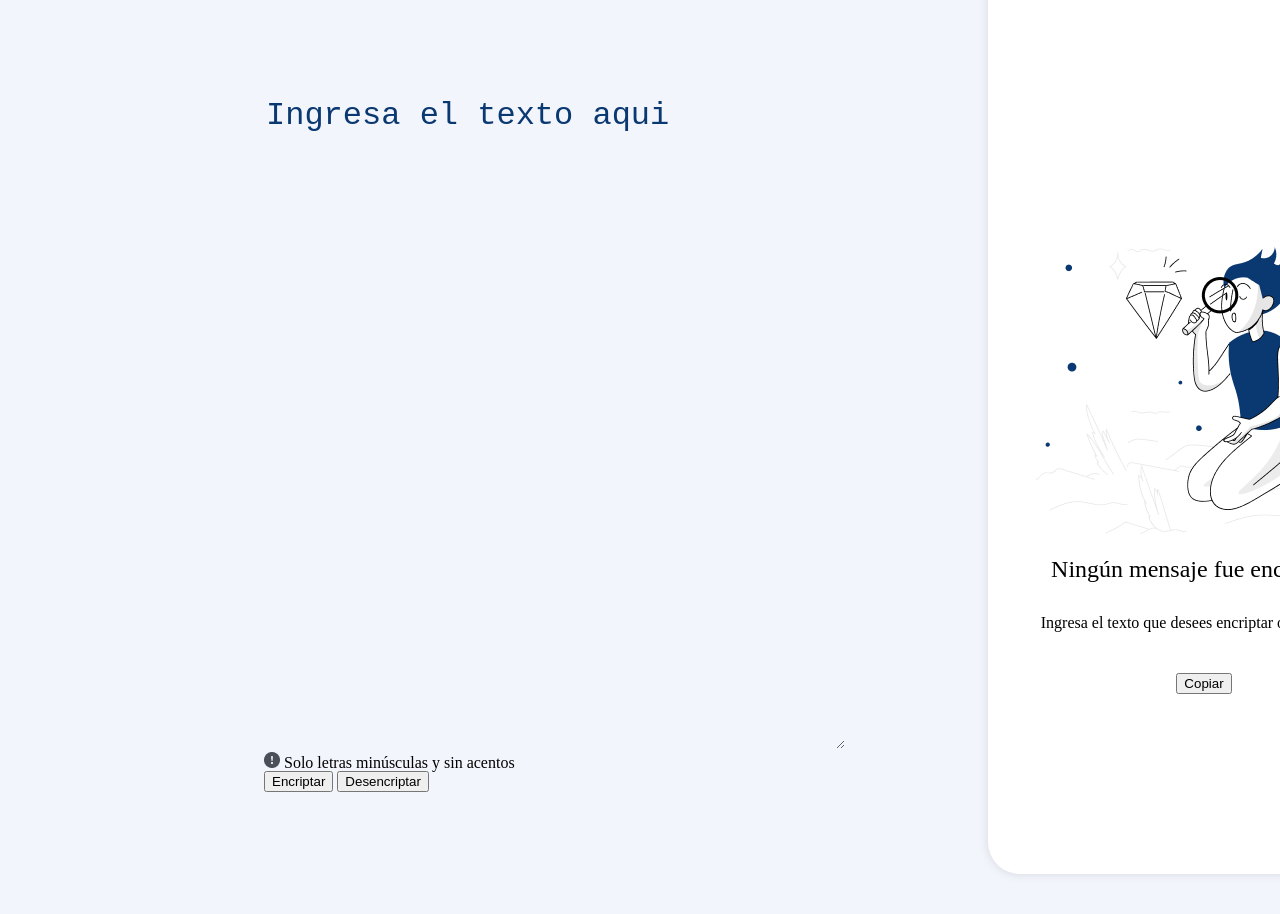
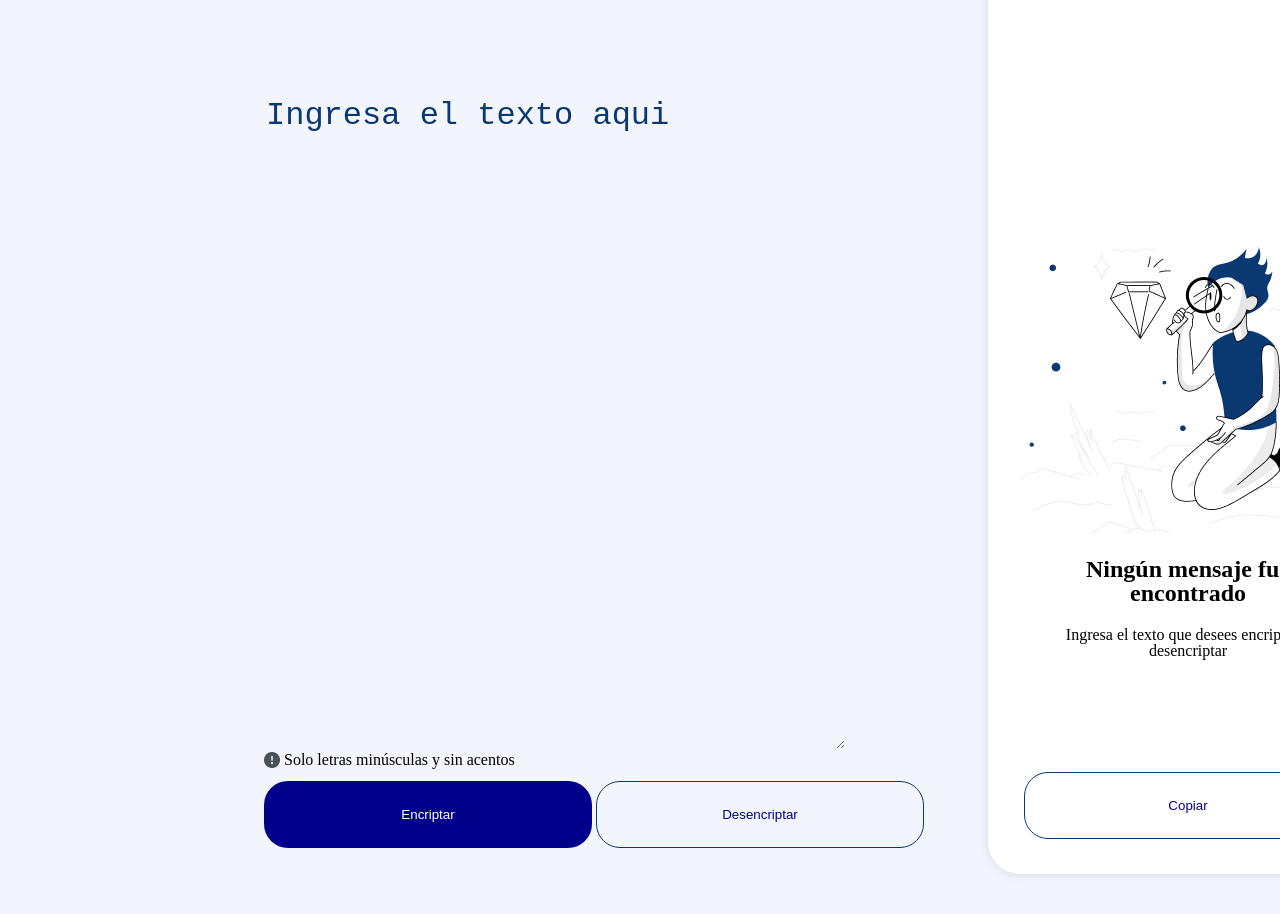
Before and after one commit to SergioMMQ/encriptador-javascript, a plain HTML site: page index.html in a window 1280 px wide. Shown: the part 110-1024 px from the top of the page. Drawn offline with Linux system fonts and the light colour scheme.

Commit message:
actualizacion

```diff
--- a/index.html
+++ b/index.html
@@ -16,11 +16,13 @@
             <div >
                 <textarea class="texto" name="texto" id="texto" cols="30" rows="10" placeholder="Ingresa el texto aqui"></textarea>
             </div>
+            <div class="informacion">
                 <img class="exclamacion" src="imagenes/bi_exclamation-circle-fill.png" alt="excalamacion" class="excalamacion">
                 <p class="parrafo-exclamacion">Solo letras minúsculas y sin acentos</p>
+            </div>
             <div class="botones">
-                <button type="submit">Encriptar</button>
-                <button type="reset">Desencriptar</button>
+                <input type="submit" value="Encriptar" class="encriptar">
+                <input type="reset" value="Desencriptar" class="desencriptar">
             </div>
         </section>
         <section class="mostrar-mensaje">
@@ -31,7 +33,7 @@
             <div class="encontrado-dos">
                 <p>Ingresa el texto que desees encriptar o desencriptar</p>
             </div>
-            <button>Copiar</button>
+            <input type="button" value="Copiar" class="copiar">
         </section>
     </main>
 </body>
--- a/style.css
+++ b/style.css
@@ -44,17 +44,57 @@ section{
     font-size: 32px;
   }
 
+.informacion{
+    vertical-align: top;
+}
 
 .exclamacion, .parrafo-exclamacion{
     display: inline-block;
 }
+
+.exclamacion{
+    width: 16px;
+    height: 16px;
+}
+
+.parrafo-exclamacion{
+    vertical-align: top;
+}
+
+.botones{
+    padding: 10px 0;
+    font-size: 16px;
+    font-weight: bold;
+}
+
+.encriptar, .desencriptar, .copiar{
+    width: 328px;
+    height: 67px;
+    padding: 15px 0;
+    border: none;
+    border-radius: 24px;
+    cursor: pointer;
+}
+
+.encriptar{
+    background: darkblue;
+    color: white;
+}
+
+.desencriptar{
+    background: #F3F5FC;
+    color: darkblue;
+    border: 1px solid #0A3871;
+}
+
 .mostrar-mensaje{
     text-align: center;
     background: #FFFFFF;
-    width: 30%;
+    width: 400px;
     height: 944px;
     border-radius: 32px;
     box-shadow: 0px 0px 10px 1px rgba(0, 0, 0, .1);
+    vertical-align: bottom;
 }
 
 .muñeco{
@@ -63,13 +103,21 @@ section{
 
 .encontrado, .encontrado-dos{
     margin: auto;
-    width: 336px;
-    height: 58px;
+    width: 300px;
+    height: 70px;
 }
 .encontrado p{
-    size: bold;
+    font-weight: 700;
     font-size: 24px;
 }
 .encontrado-dos p{
     font-size: 16px;
 }
+
+.copiar{
+    background: white;
+    color: darkblue;
+    border: 1px solid #0A3871;
+    vertical-align: bottom;
+    margin: 75px 0 35px;
+}
```
